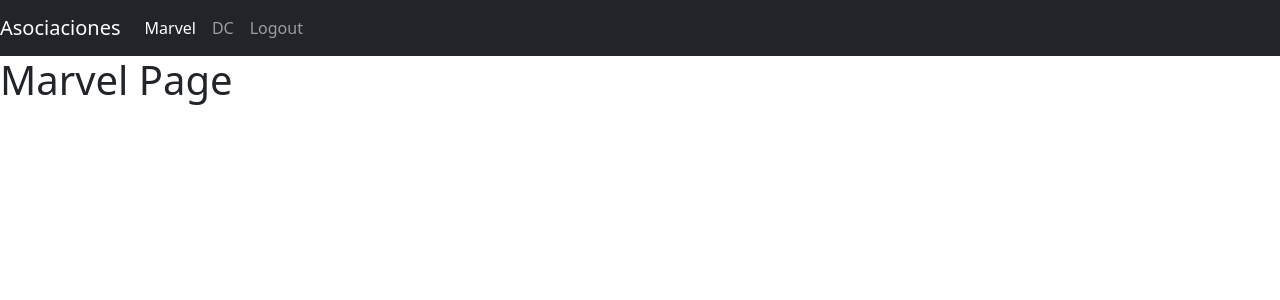
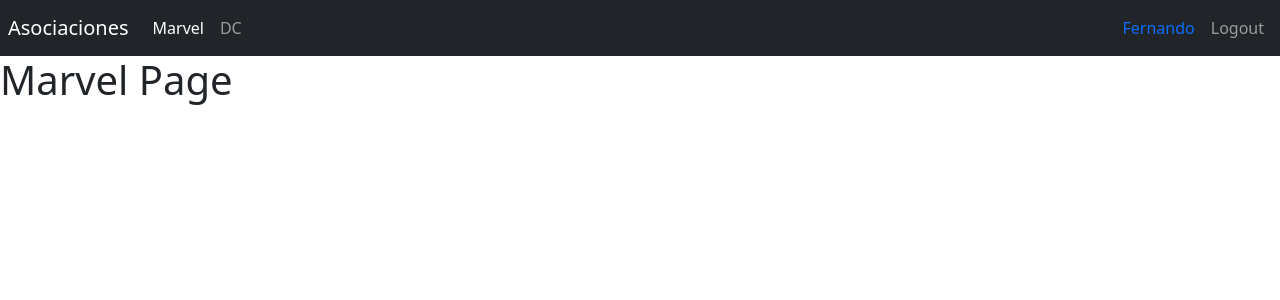
Before and after one commit to Jhoshoa/react-course, a React (Vite) app in the folder 07-heroes-spa/: page /marvel in a window 1280 px wide. Shown: the top 300 px of the page. Built offline with nearby package versions, Linux system fonts and the light colour scheme.

Commit message:
Add a logout button and move it to right side

```diff
--- a/07-heroes-spa/src/ui/components/NavBar.jsx
+++ b/07-heroes-spa/src/ui/components/NavBar.jsx
@@ -3,7 +3,7 @@
 
 export const NavBar = () => {
     return (
-        <nav className="navbar navbar-expand-sm navbar-dark bg-dark">
+        <nav className="navbar navbar-expand-sm navbar-dark bg-dark p-2">
 
             <Link
                 className="navbar-brand"
@@ -31,14 +31,14 @@
                 </div>
             </div>
 
-            <div className="navbar-collapse collapse w-100 order-3 dual-collapse2">
+            <div className="navbar-collapse collapse w-100 order-3 dual-collapse2 d-flex justify-content-end">
                 <ul className="navbar-nav ml-auto">
-                    <NavLink
-                        className={({isActive}) => `nav-item nav-link ${isActive ? 'active': ''}`}
-                        to="/login"
-                    >
+                    <span className='nav-item nav-link text-primary'>
+                        Fernando
+                    </span>
+                    <button className='nav-item nav-link btn'>
                         Logout
-                    </NavLink>
+                    </button>
                 </ul>
             </div>
         </nav>
```
